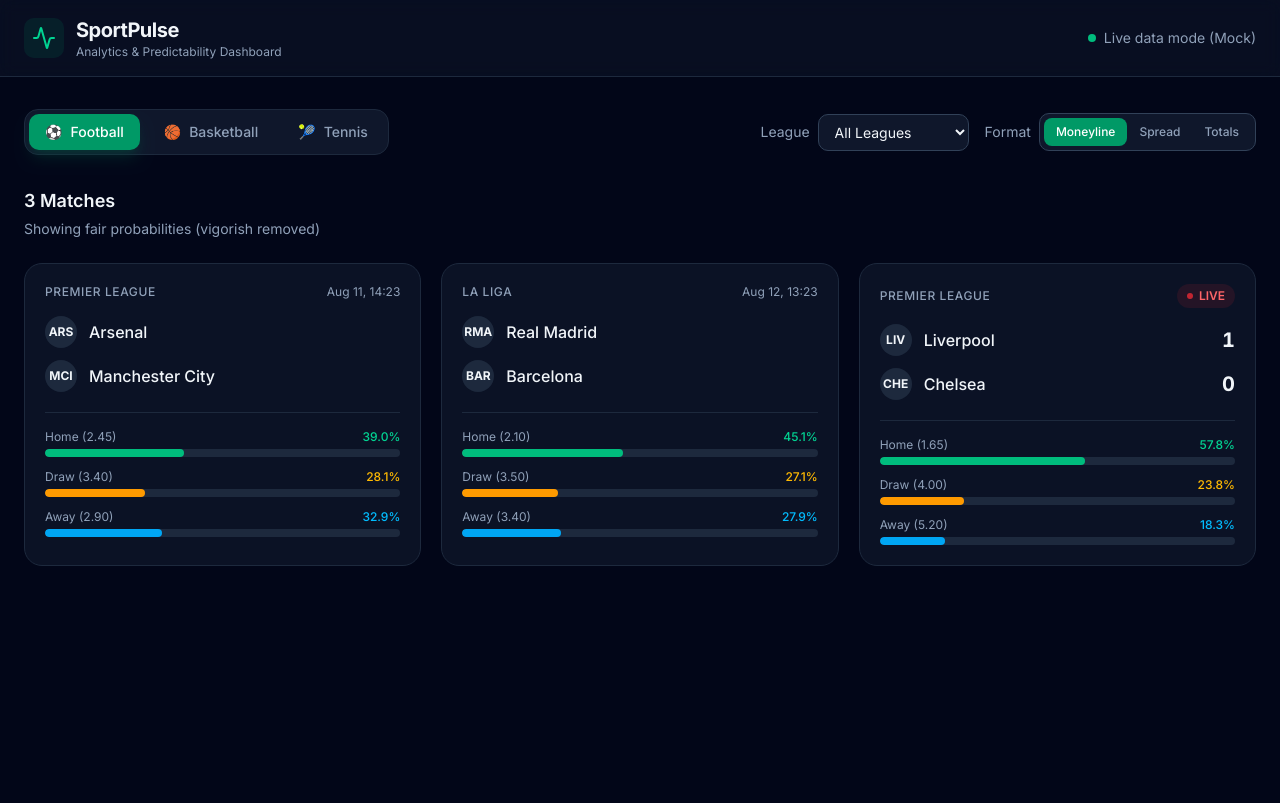
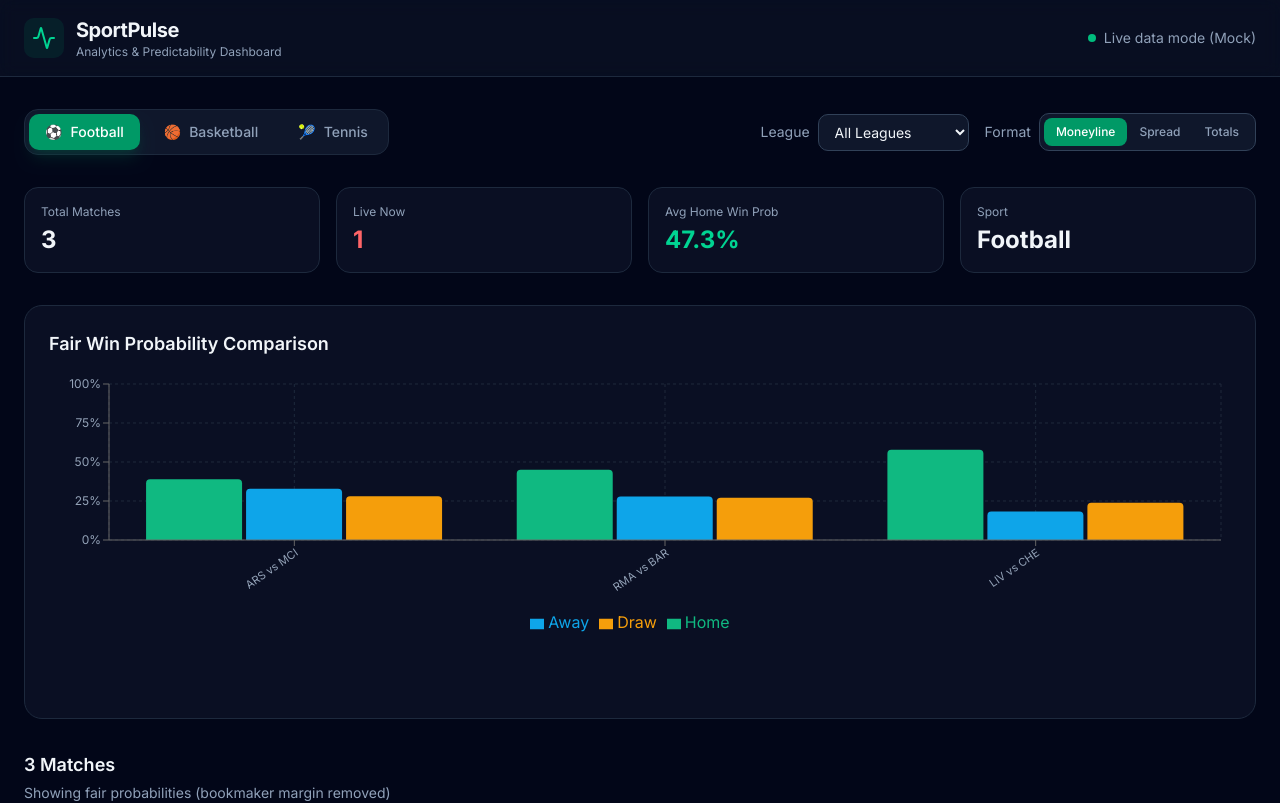
Before and after one commit to DinduOffiah/SportsAnalyst, a Next.js app: page / in a window 1280 px wide. Shown: the top 803 px of the page. Built offline with nearby package versions, Linux system fonts and the light colour scheme.

Commit message:
updated page

```diff
--- a/app/page.tsx
+++ b/app/page.tsx
@@ -4,6 +4,8 @@
 import SportToggle from "@/components/ui/SportToggle";
 import Filters from "@/components/ui/Filters";
 import MatchCard from "@/components/ui/MatchCard";
+import SummaryStats from "@/components/ui/SummaryStats";
+import ProbabilityChart from "@/components/ui/ProbabilityChart";
 import { useSportsStore } from "@/store/useSportsStore";
 
 export default function HomePage() {
@@ -27,6 +29,12 @@
           <Filters />
         </div>
 
+        {/* Summary Stats */}
+        <SummaryStats />
+
+        {/* Probability Chart */}
+        <ProbabilityChart />
+
         {/* Results count */}
         <div className="mb-6">
           <h2 className="text-lg font-semibold">
@@ -34,7 +42,7 @@
             {filteredMatches.length !== 1 ? "es" : ""}
           </h2>
           <p className="text-sm text-slate-400 mt-1">
-            Showing fair probabilities (vigorish removed)
+            Showing fair probabilities (bookmaker margin removed)
           </p>
         </div>
 
```
